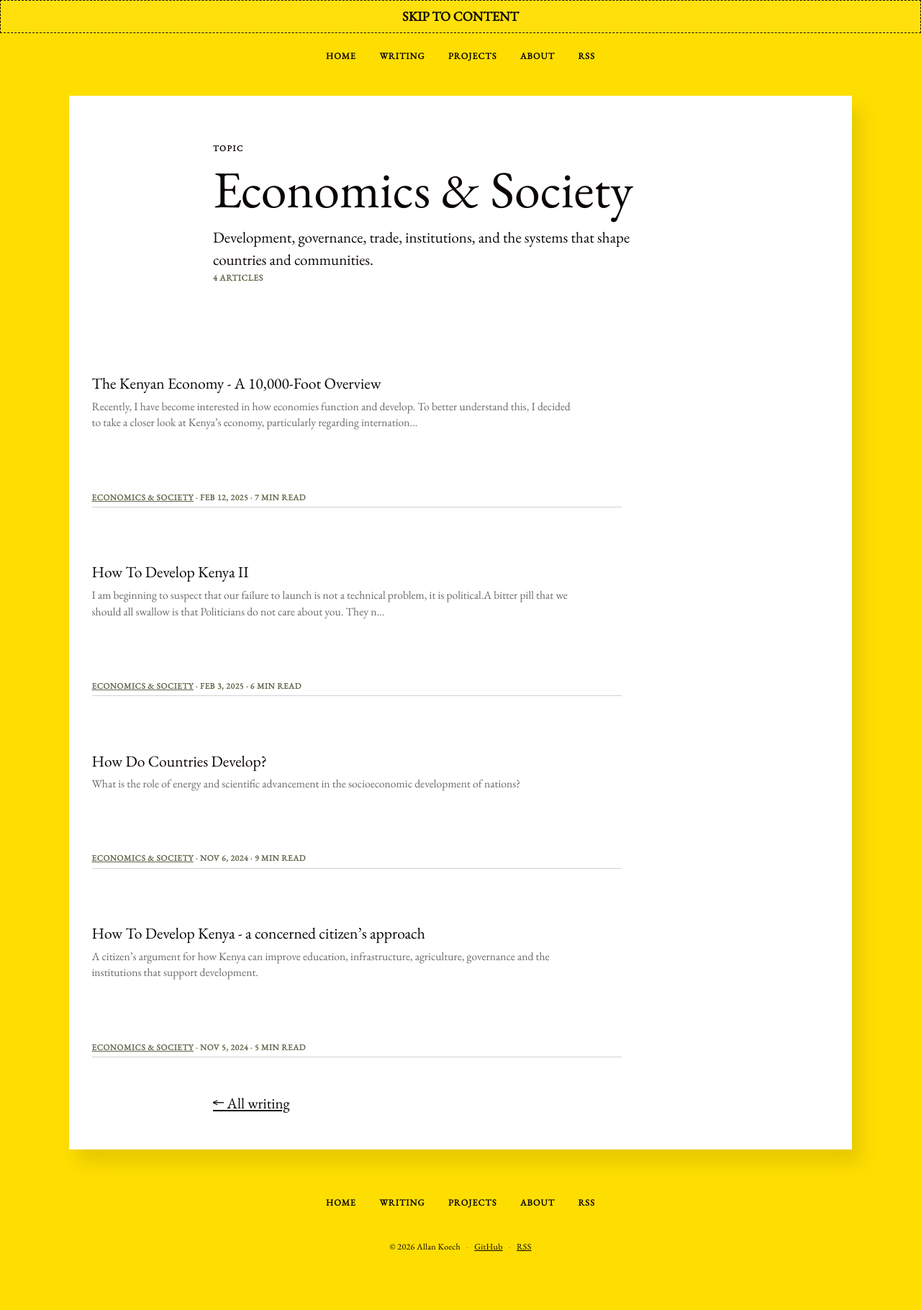
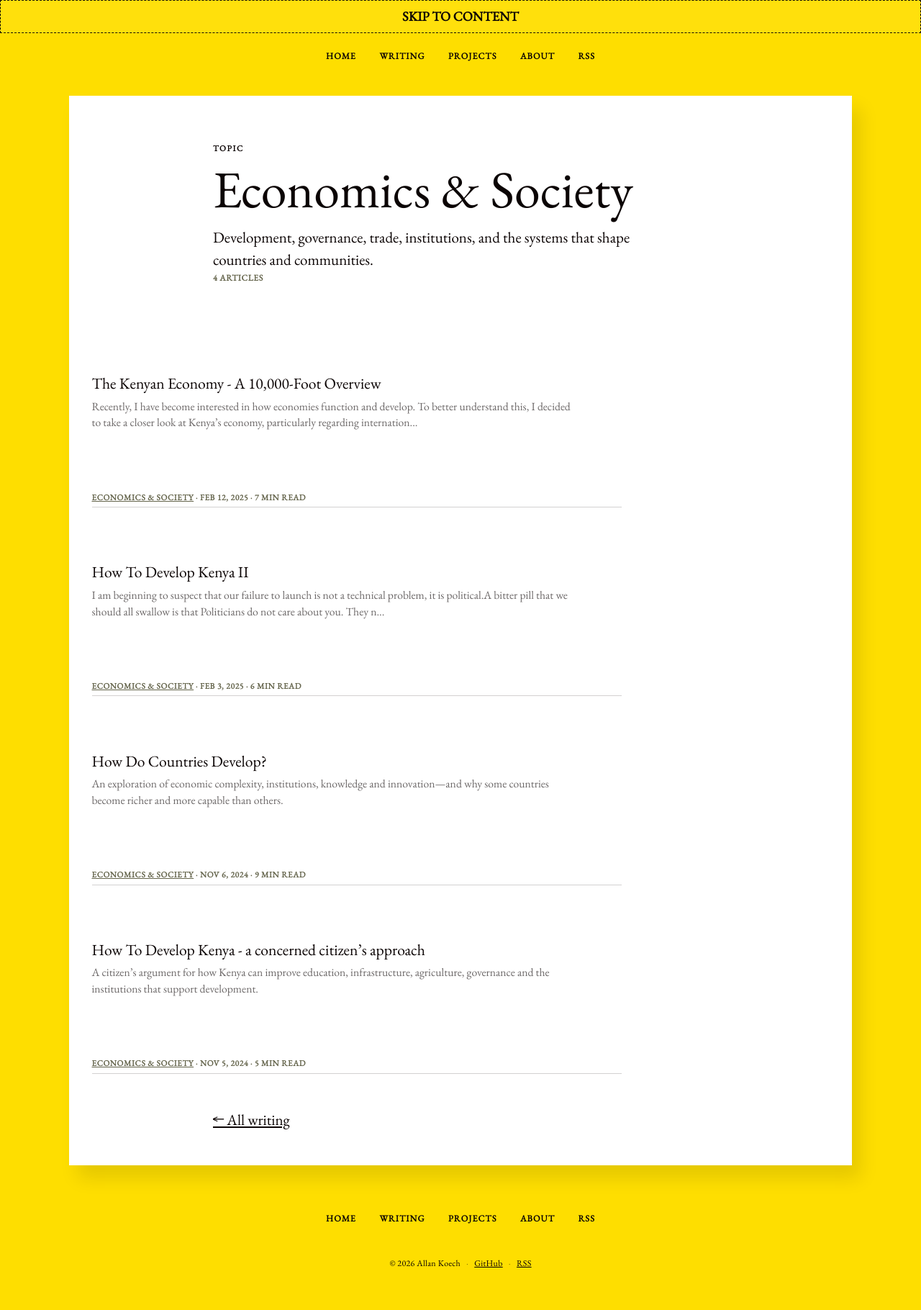
Before and after one commit to atonui/jekyll-blog, a Jekyll site: the page built from topics/economics-society.md, in a window 1280 px wide. Shown: the whole page at 72% size. Built offline with Jekyll 4.4.1, drawn with Linux system fonts in a browser that asks for light colours; before the commit the page ends 1797 px from its top, so only the background shows below that.

Commit message:
Add SEO description

```diff
--- a/_posts/2024-11-06-how-do-countries-develop.md
+++ b/_posts/2024-11-06-how-do-countries-develop.md
@@ -1,5 +1,7 @@
 ---
 
+
+description: "An exploration of economic complexity, institutions, knowledge and innovation—and why some countries become richer and more capable than others."
 
 title:  How Do Countries Develop?
 date:   2024-11-06 10:53:37 +0300
```
